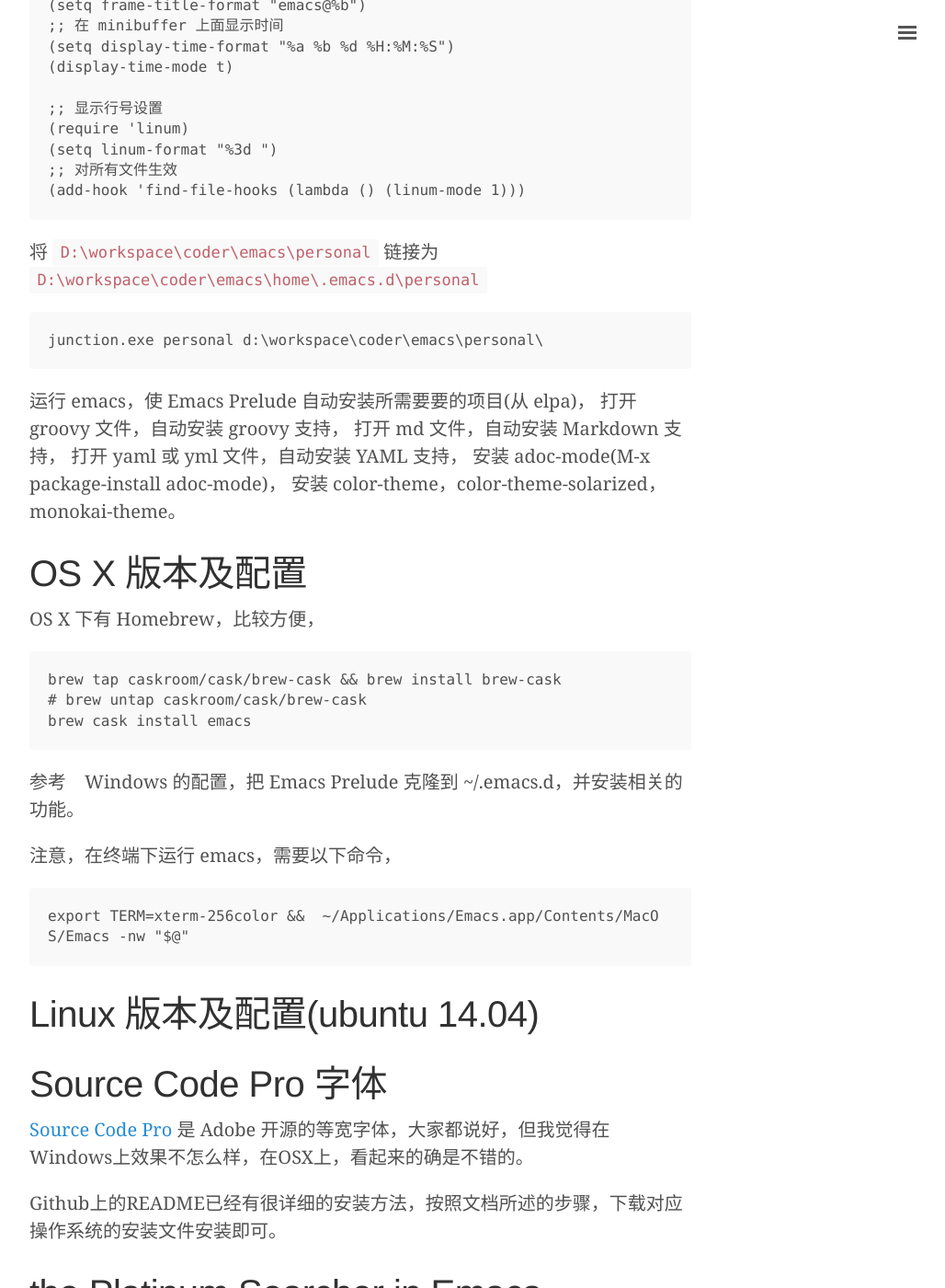
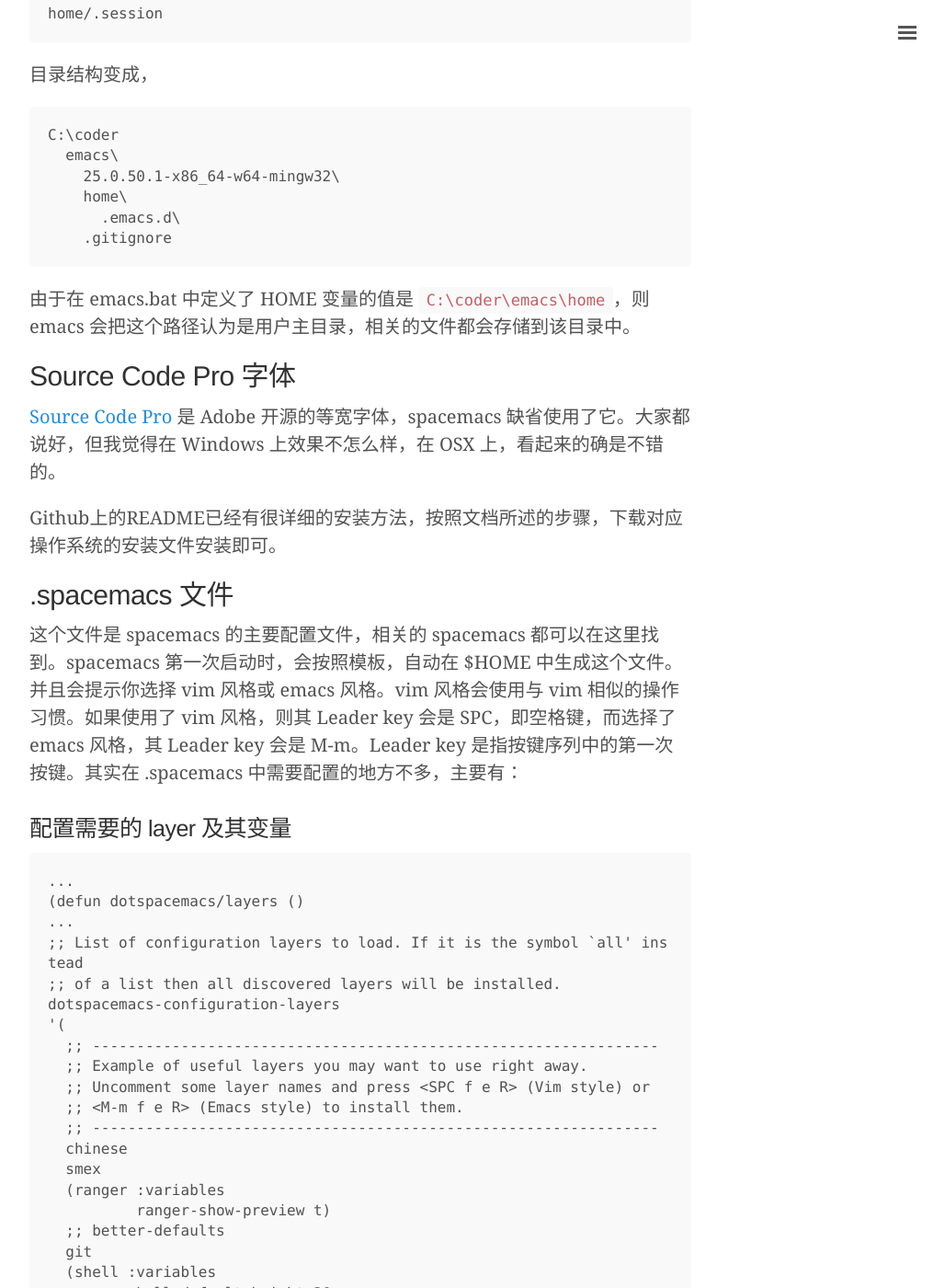
Before and after one commit to 0000-bigtree/0000-bigtree.github.io, a Jekyll site: the page built from _posts/2015-11-23-config-spacemacs.md, in a window 1280 px wide and 1400 px high, scrolled down 3108 px. Shown: the whole window at 92% size, without its empty margins (248-1276 px from the left). Built offline with Jekyll 4.4.1, drawn with Linux system fonts in a browser that asks for light colours; some of the changed text lies outside the part shown.

Commit message:
update spacemacs config

```diff
--- a/_posts/2015-11-23-config-spacemacs.md
+++ b/_posts/2015-11-23-config-spacemacs.md
@@ -6,7 +6,6 @@
 sharing: false
 categories: emacs
 ---
-
 # Emacs and spacemacs
 
 程序员手中的文本编辑器，到最后阶段，一般都会选择 [Emacs](http://www.gnu.org/software/emacs/emacs.html) 或 [vim](http://www.vim.org/)，我选择的是 emacs。
@@ -22,168 +21,177 @@
 前面用过一段时间 Emacs Prelude，后面看到 spacemacs 之后，就转了过来。主要原因是：
 
 * spacemacs 的开发社区更活跃。gihub 上的 start也最多，的确有聚集效应。
-* 它的 layer 这个抽象感觉很赞，干净。
+* 文档很丰富，方方面面都详细讲到。
+* 设计比较规范和完整，统一的快捷键，约定惯例，用户扩展方式等等。尤其它的 layer 这个抽象感觉很赞，干净。
 * 已经定义好的 layer 也多，满足了需要，开箱即用。
 * 版本更新很快，bug 响应分分钟。
 * 外观漂亮。
+* 高度兼容 vim 操作习惯。
 
 # Windows 版本及配置
+## 安装 Emacs
 
-当前的最新版本是 [24.5](https://ftp.gnu.org/gnu/emacs/windows/emacs-24.5-bin-i686-mingw32.zip)。
+当前的官方最新版本是 [24.5](https://ftp.gnu.org/gnu/emacs/windows/emacs-24.5-bin-i686-mingw32.zip)，
+不过，spacemacs 推荐的是 64 位最新编译版本[here](http://emacsbinw64.sourceforge.net/)，这个是非官方的，由于这个是由最新源代码编译的，它的版本号是 25.0.50.1。
 
 解压后，目录结果如下所示，这样的结构便于版本升级，在各个操作系统下使用统一的配置文件，
 
-    D:\workspace\coder
+    C:\coder
       emacs\
-        24.5-i686-mingw32\
+        25.0.50.1-x86_64-w64-mingw32\
         home\
-        personal\
-          preload\
-        emacs.bat
-        .gitignore
+
+## 安装 spacemacs
+
+    cd c:\coder\emacs\home
+    git clone https://github.com/syl20bnr/spacemacs.git .emacs.d
+
+## 安装 the Platinum Searcher
+
+从这里取对应操作系统的版本来安装，[The Platinum Searcher](https://github.com/monochromegane/the_platinum_searcher)，pt有 Windows、Linux、OSX上现成的版本，相对于 ag、grep，在Windows上不需要安装MinGW或Cygiwn，比较方便。
+
+emacs 中 [pt.el](https://github.com/bling/pt.el)，主要用来做代码搜索的。这个会由 spacemacs 自动安装。
+
+## 启动 emacs 的批处理文件
 
 在 emacs 目录下新建 emacs.bat 文件，内容如下，
 
     @SETLOCAL
-    @CD /D D:\workspace\coder\emacs\home
-    SET HOME=%CD%
-    @START %HOME%\..\24.5-i686-mingw32\bin\runemacs.exe --no-splash -mm %*
+    @CD /D C:\coder\emacs\home
+    @SET HOME=%CD%
+    @START %HOME%\..\25.0.50.1-x86_64-w64-mingw32\bin\runemacs.exe --no-splash -mm %*
     @ENDLOCAL
 
-emacs 会读取 HOME 系统变量，作为自己的主目录。启动 emacs 时，使用 runemacs.exe，
-不会在 emacs 窗口后面出现控制台窗口。--no-splash 参数指定无启动闪屏，--mm 参数
-指定窗口最大化。
+emacs 会读取 HOME 系统变量，作为自己的主目录。启动 emacs 时，使用 runemacs.exe，不会在 emacs 窗口后面出现控制台窗口。`--no-splash` 参数指定无启动闪屏，`--mm` 参数指定窗口最大化。`%*` 是传入批处理的命令行参数。
 
-编辑 .gitignore，过滤不需要放入 VCS 的文件和目录，
+编辑 emacs 目录下 .gitignore，过滤不需要放入 VCS 的文件和目录，
 
-    24.5-i686-mingw32
+    25.0.50.1-x86_64-w64-mingw32
     home/.backups
     home/.emacs.d
     home/.session
 
-使用 [Emacs Prelude](https://github.com/bbatsov/prelude)，
+目录结构变成，
 
-    cd D:\workspace\coder\emacs\home
-    git clone git://github.com/bbatsov/prelude.git .emacs.d
+    C:\coder
+      emacs\
+        25.0.50.1-x86_64-w64-mingw32\
+        home\
+          .emacs.d\
+        .gitignore
 
-在 personal 中创建基本的配置文件，作为 Emacs Prelude 的补充，
+由于在 emacs.bat 中定义了 HOME 变量的值是 `C:\coder\emacs\home`，则 emacs 会把这个路径认为是用户主目录，相关的文件都会存储到该目录中。
 
-basic.el 的内容为，
+## Source Code Pro 字体
 
-    ;; user name
-    (setq user-full-name "WDS")
+[Source Code Pro](https://github.com/adobe-fonts/source-code-pro) 是 Adobe 开源的等宽字体，spacemacs 缺省使用了它。大家都说好，但我觉得在 Windows 上效果不怎么样，在 OSX 上，看起来的确是不错的。
 
-    ;; set default utf-8 encoding
-    (prefer-coding-system 'utf-8)
+Github上的README已经有很详细的安装方法，按照文档所述的步骤，下载对应操作系统的安装文件安装即可。
+## .spacemacs 文件
 
-    ;; set font size
-    (set-face-attribute 'default nil :height 140)
-    ;; 标题栏显示当前的 buffer 名
-    (setq frame-title-format "emacs@%b")
-    ;; 在 minibuffer 上面显示时间
-    (setq display-time-format "%a %b %d %H:%M:%S")
-    (display-time-mode t)
+这个文件是 spacemacs 的主要配置文件，相关的 spacemacs 都可以在这里找到。spacemacs 第一次启动时，会按照模板，自动在 $HOME 中生成这个文件。并且会提示你选择 vim 风格或 emacs 风格。vim 风格会使用与 vim 相似的操作习惯。如果使用了 vim 风格，则其 Leader key 会是 SPC，即空格键，而选择了 emacs 风格，其 Leader key 会是 M-m。Leader key 是指按键序列中的第一次按键。其实在 .spacemacs 中需要配置的地方不多，主要有：
 
-    ;; 显示行号设置
-    (require 'linum)
-    (setq linum-format "%3d ")
-    ;; 对所有文件生效
-    (add-hook 'find-file-hooks (lambda () (linum-mode 1)))
+### 配置需要的 layer 及其变量
 
-将 `D:\workspace\coder\emacs\personal` 链接为 `D:\workspace\coder\emacs\home\.emacs.d\personal`
+    ...
+    (defun dotspacemacs/layers ()
+    ...
+    ;; List of configuration layers to load. If it is the symbol `all' instead
+    ;; of a list then all discovered layers will be installed.
+    dotspacemacs-configuration-layers
+    '(
+      ;; ----------------------------------------------------------------
+      ;; Example of useful layers you may want to use right away.
+      ;; Uncomment some layer names and press <SPC f e R> (Vim style) or
+      ;; <M-m f e R> (Emacs style) to install them.
+      ;; ----------------------------------------------------------------
+      chinese
+      smex
+      (ranger :variables
+              ranger-show-preview t)
+      ;; better-defaults
+      git
+      (shell :variables
+             shell-default-height 30
+             shell-default-position 'bottom)
+     ...
 
-    junction.exe personal d:\workspace\coder\emacs\personal\
+在上面的代码中配置需要的 layer，并且还可以配置 layer 变量，比如，下面的代码展示 ranger layer 需要的一个变量 ranger-show-preview，将其配置为 t：
 
-运行 emacs，使 Emacs Prelude 自动安装所需要要的项目(从 elpa)，
-打开 groovy 文件，自动安装 groovy 支持，
-打开 md 文件，自动安装 Markdown 支持，
-打开 yaml 或 yml 文件，自动安装 YAML 支持，
-安装 adoc-mode(M-x package-install adoc-mode)，
-安装 color-theme，color-theme-solarized，monokai-theme。
+      (ranger :variables
+              ranger-show-preview t)
 
-# OS X 版本及配置
+### 配置额外安装的扩展包
 
-OS X 下有 Homebrew，比较方便，
+    ...
+    (defun dotspacemacs/layers ()
+    ...
+    ;; List of additional packages that will be installed without being
+    ;; wrapped in a layer. If you need some configuration for these
+    ;; packages then consider to create a layer, you can also put the
+    ;; configuration in `dotspacemacs/config'.
+    dotspacemacs-additional-packages '(
+                                       monokai-theme
+                                       )
+    ...
 
-    brew tap caskroom/cask/brew-cask && brew install brew-cask
-    # brew untap caskroom/cask/brew-cask
-    brew cask install emacs
+在上面的代码中，额外安装了 monokai-theme 这个包，这个包未在 spacemacs 的缺省需要安装包中，也未在已经配置的 layer 中，所以需要额外安装。
 
-参考　Windows 的配置，把 Emacs Prelude 克隆到 ~/.emacs.d，并安装相关的功能。
+### themes
 
-注意，在终端下运行 emacs，需要以下命令，
+    ...
+    (defun dotspacemacs/init ()
+    ...
+    ;; List of themes, the first of the list is loaded when spacemacs starts.
+    ;; Press <SPC> T n to cycle to the next theme in the list (works great
+    ;; with 2 themes variants, one dark and one light)
+    dotspacemacs-themes '(monokai
+                          spacemacs-dark
+                          spacemacs-light
+                          solarized-light
+                          solarized-dark
+                          leuven
+                          zenburn)
+    ...
 
-    export TERM=xterm-256color &&  ~/Applications/Emacs.app/Contents/MacOS/Emacs -nw "$@"
+配置可用 M-m T n 循环切换的 theme。
 
-# Linux 版本及配置(ubuntu 14.04)
+### 字体
+
+    ...
+    (defun dotspacemacs/init ()
+    ...
+    ;; Default font. `powerline-scale' allows to quickly tweak the mode-line
+    ;; size to make separators look not too crappy.
+    dotspacemacs-default-font '("Source Code Pro"
+                                :size 18
+                                :weight normal
+                                :width normal
+                                :powerline-scale 1.1)
+     ...
+
+### 自定义制初始化
+
+    ...
+    (defun dotspacemacs/user-config ()
+      "Configuration function for user code.
+     This function is called at the very end of Spacemacs initialization after
+    layers configuration. You are free to put any user code."
+      ;; 显示行号
+      (add-hook 'find-file-hooks (lambda () (linum-mode 1)))
+      ...
+
+这个地方的代码可以用来配置各个扩展包的特性。如果这些配置没有包含在 spacemace 中的话。
 
 
-# Source Code Pro 字体
 
-[Source Code Pro](https://github.com/adobe-fonts/source-code-pro) 是 Adobe 开源的等宽字体，大家都说好，但我觉得在Windows上效果不怎么样，在OSX上，看起来的确是不错的。
 
-Github上的README已经有很详细的安装方法，按照文档所述的步骤，下载对应操作系统的安装文件安装即可。
-
-# the Platinum Searcher in Emacs
-
-[pt.el](https://github.com/bling/pt.el)，主要用来做代码搜索的。
-
-从这里取对应操作系统的版本来安装，[The Platinum Searcher](https://github.com/monochromegane/the_platinum_searcher)，pt有 Windows、Linux、OSX上现成的版本，相对于 ag、grep，在Windows上不需要安装MinGW或Cygiwn，比较方便。
-
-# Java
-
-## jdee
-
-[JDEE](https://github.com/jdee-emacs/jdee)，以前比较好的一套插件，但很长时间没有更新，把代码库迁移到Github后，现在处于reborn状态，但目前进展比较缓慢，按照它的RoadMap，是要支持Maven、Gradle的，保留期待。
-
-## emacs-eclim
-
-[eclim 介绍](http://www.emacswiki.org/emacs/EmacsEclim)
-
-[eclim github](https://github.com/senny/emacs-eclim)
-
-### eclipse
-
-下载最新的 4.5.1版本，地址为[http://www.eclipse.org/downloads/](http://www.eclipse.org/downloads/)，注意根据你操作系统的JDK 版本选择对应的64位或32位Eclipse版本。
-
-安装必要的插件，ADT(由于官网被墙，可以采用下载插件离线包本地安装的方式，地址为，[ADT Plugin](http://www.androiddevtools.cn))，Maven支持插件，Gradle支持插件、Python插件及Ruby插件。
-
-### eclim
-
-[eclim](http://eclim.org/)
-
-[eclim 下载](http://sourceforge.net/projects/eclim/)，当前最新稳定版本是2.5.0，使用如下使用安装，
-
-    java -jar eclim_2.5.0.jar
-
-### emacs-eclim
-
-[emacs-eclim](https://github.com/senny/emacs-eclim)
-
-快捷键
-
-* 打开.spacemacs SPC f e d
-* EVAL .spacemacs SPC f e R
-
-* 最近打开文件 SPC f r
-
-* Helm-swoop开始(区分范围) SPC s S
-* Helm-swoop开始(不区分范围) SPC s s
-* Helm-swoop 进入编辑模式 C-c C-e
-* Helm-resume SPC h l
-
-* 查找工程中的文件 SPC p f
-* 查找工程中的目录 SPC p d
-* 打开工程的根目录 SPC p D
-
-* 转到定义 SPC m g g
-* 转到当前buffer内的函数/方法 SPC s l
-* 显示错误 SPC m e b
-* 跳到后一个错误 SPC m e n
-* 跳到前一个错误 SPC m e p
-
+## 自定义层
+# OSX 版本及配置
+# Linux 版本及配置
+# 通用特性
 ## 文本操作
-
+### 行
 * copy-and-comment-lines，SPC c y
 * comment-or-uncomment-line，SPC c l
 * kill-line，C+k
@@ -192,15 +200,11 @@
 * move up a line of text (enter micro-state)，SPC x K，M+DownArrow
 * swap (transpose) the current line with the previous one，SPC x t l
 
-## frame 操作
+### 矩形区域
 
-* 最大化frame，SPC T M
-* 全屏 frame, SPC T F
-* 切换透明效果，SPC T T
-* 切换末尾的波浪线(仿VIM)，SPC T f
-* 切theme，SPC T h
+* 填充字符，C-x r t
 
-# buffer 操作
+## buffer 操作
 
 * next-buffer，下一个窗口，C+x C+->
 * previous-buffer，前一个buffer，C+x C+<-
@@ -236,6 +240,66 @@
 * ido-find-file-other-fram，C-x 5 f，打开一个文件在新的frame
 * switch-to-buffer-other-frame，C-x 5 b，swith to buffer other frame
 
-## Markdown
+## frame 操作
+## 其他
+* 最大化frame，SPC T M
+* 全屏 frame, SPC T F
+* 切换透明效果，SPC T T
+* 切换末尾的波浪线(仿VIM)，SPC T f
+* 切换theme，SPC T h
+* 循环切换 theme，SPC T n
 
-* 中文跟英文混合的时候，中文和英文之间会自动加上空格。这个实在是太方便了！
+# Java
+
+## jdee
+
+[JDEE](https://github.com/jdee-emacs/jdee)，以前比较好的一套插件，但很长时间没有更新，把代码库迁移到Github后，现在处于reborn状态，但目前进展比较缓慢，按照它的RoadMap，是要支持Maven、Gradle的，保留期待。
+
+## emacs-eclim
+
+[eclim 介绍](http://www.emacswiki.org/emacs/EmacsEclim)
+
+[eclim github](https://github.com/senny/emacs-eclim)
+
+### eclipse
+
+下载最新的 4.5.1版本，地址为[http://www.eclipse.org/downloads/](http://www.eclipse.org/downloads/)，注意根据你操作系统的JDK 版本选择对应的64位或32位Eclipse版本。
+
+安装必要的插件，ADT(由于官网被墙，可以采用下载插件离线包本地安装的方式，地址为，[ADT Plugin](http://www.androiddevtools.cn))，Maven支持插件，Gradle支持插件、Python插件及Ruby插件。
+
+### eclim
+
+[eclim](http://eclim.org/)
+
+[eclim 下载](http://sourceforge.net/projects/eclim/)，当前最新稳定版本是2.5.0，使用如下使用安装，
+
+    java -jar eclim_2.5.0.jar
+
+### emacs-eclim
+
+[emacs-eclim](https://github.com/senny/emacs-eclim)
+
+emacs-clim 快捷键
+
+* 打开.spacemacs SPC f e d
+* EVAL .spacemacs SPC f e R
+
+* 最近打开文件 SPC f r
+
+* Helm-swoop开始(区分范围) SPC s S
+* Helm-swoop开始(不区分范围) SPC s s
+* Helm-swoop 进入编辑模式 C-c C-e
+* Helm-resume SPC h l
+
+* 查找工程中的文件 SPC p f
+* 查找工程中的目录 SPC p d
+* 打开工程的根目录 SPC p D
+
+* 转到定义 SPC m g g
+* 转到当前buffer内的函数/方法 SPC s l
+* 显示错误 SPC m e b
+* 跳到后一个错误 SPC m e n
+* 跳到前一个错误 SPC m e p
+
+
+# Markdown
```
